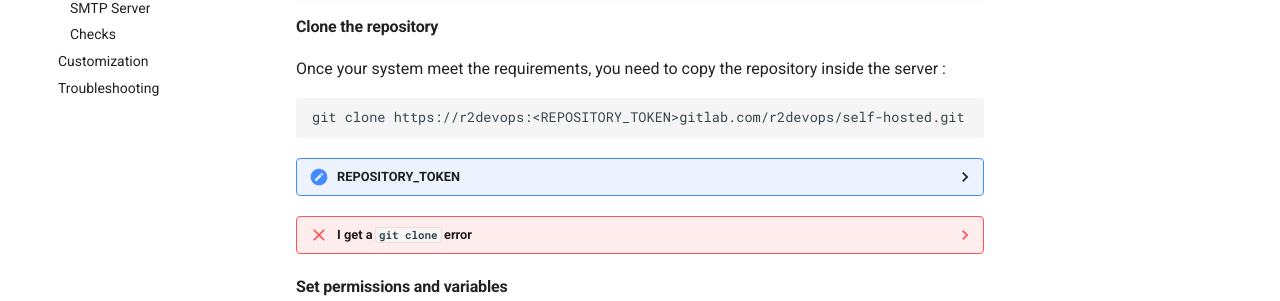
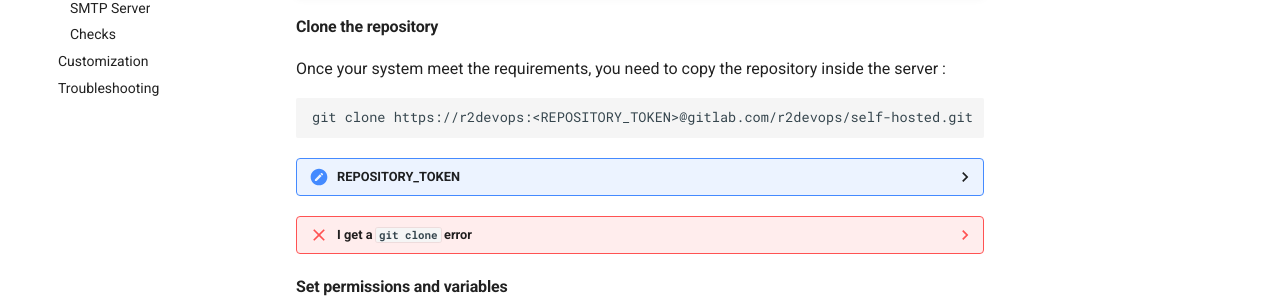
Before and after one commit to r2devops/self-managed, an MkDocs documentation site: the page built from docs/configuration-app.md, in a window 1280 px wide and 1163 px high. Shown: the part 319-620 px from the top of the window. Built offline with MkDocs 1.6.1 and Material for MkDocs 9.7.7, drawn with Linux system fonts in a browser that asks for light colours; comment, search, counter and statistics services are not loaded.

Commit message:
fix(documentation): fix typo

````diff
--- a/docs/configuration-app.md
+++ b/docs/configuration-app.md
@@ -12,7 +12,7 @@
 Once your system meet the requirements, you need to copy the repository inside the server :
 
 ```bash
-git clone https://r2devops:<REPOSITORY_TOKEN>gitlab.com/r2devops/self-hosted.git
+git clone https://r2devops:<REPOSITORY_TOKEN>@gitlab.com/r2devops/self-hosted.git
 
 ```
 
````
